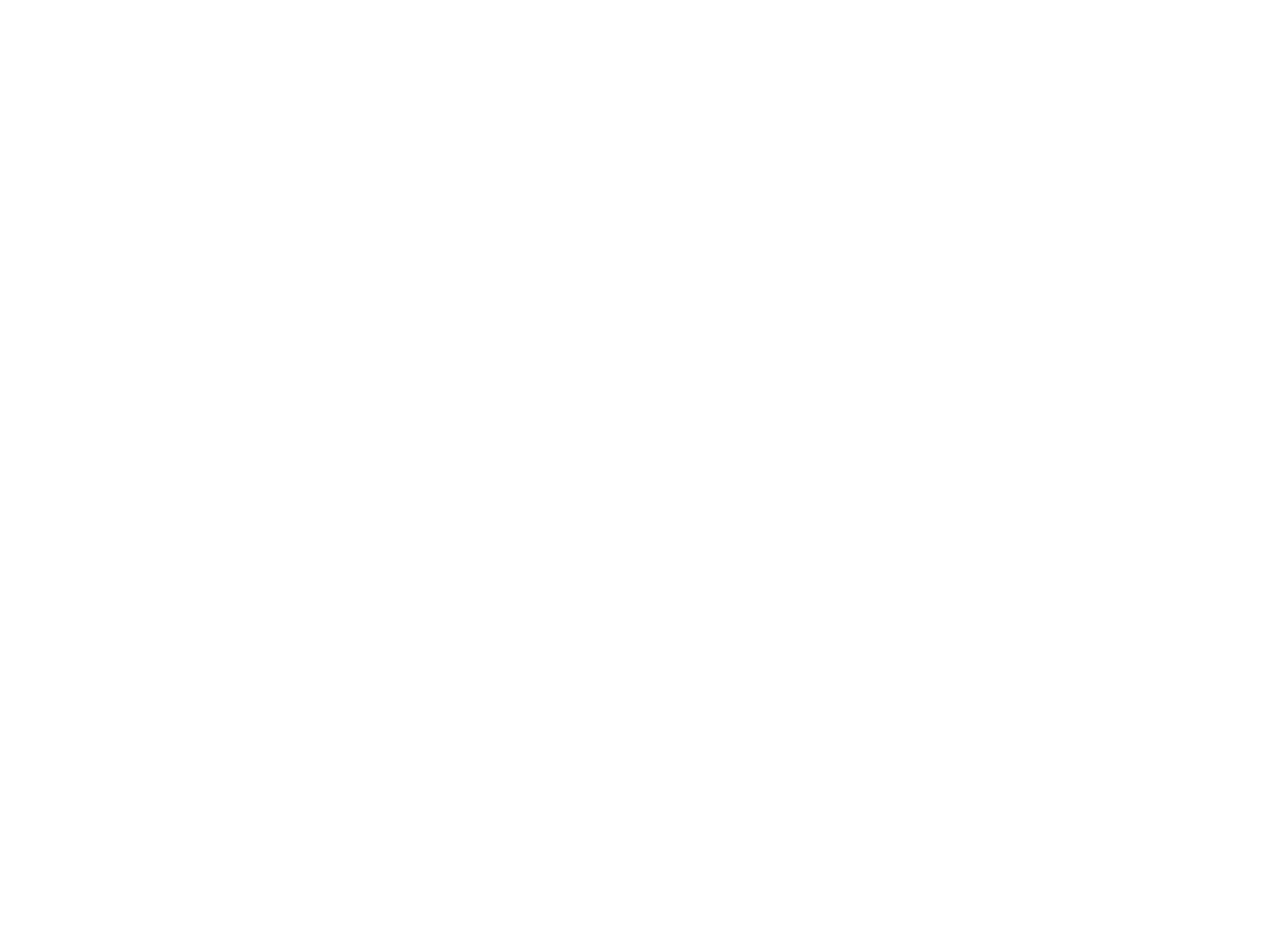
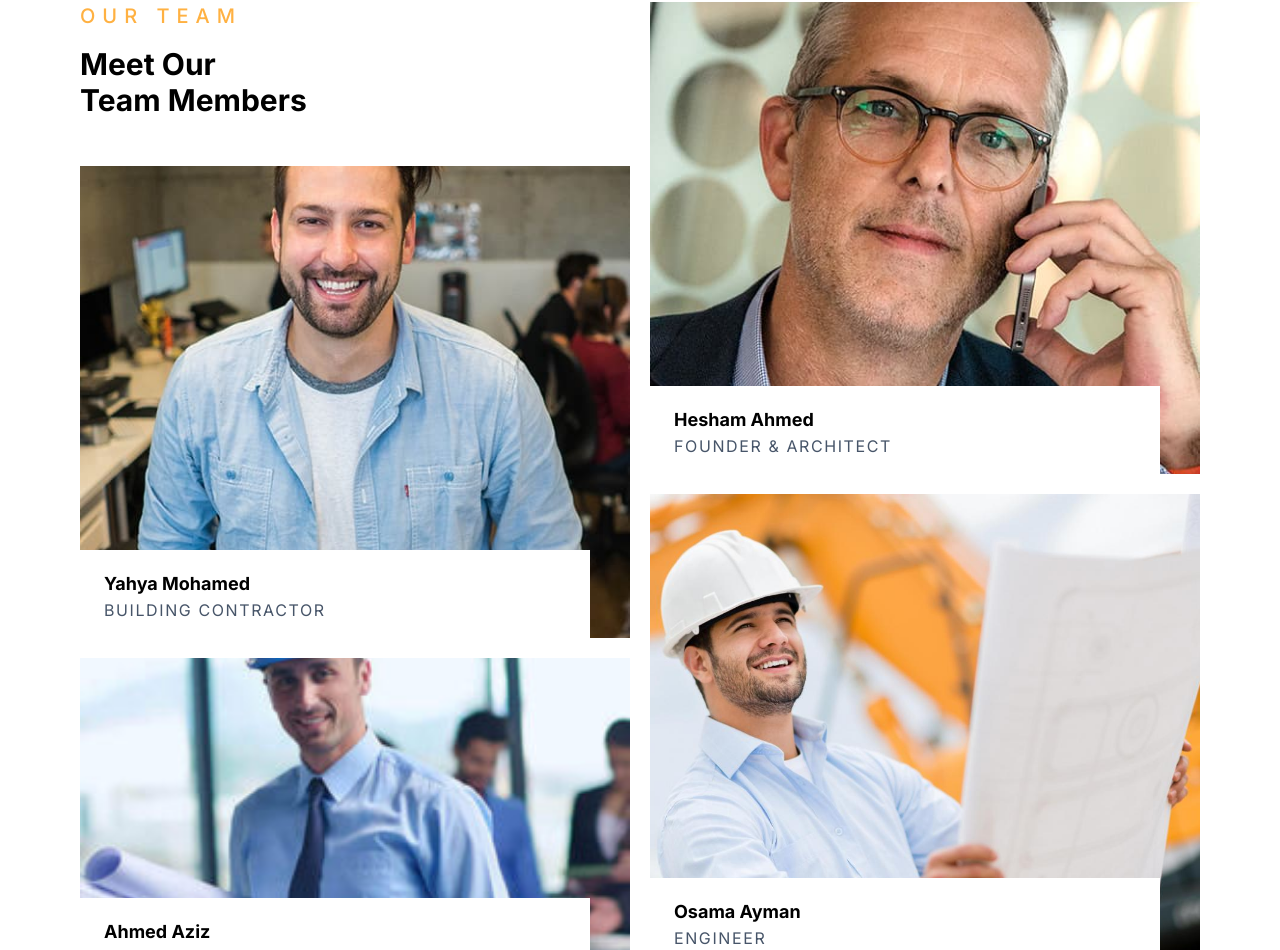
Before and after one commit to abdullah-omar-aly/cityscape-construction, a Next.js app: page / in a window 1280 px wide. Shown: the part 3602-4552 px from the top of the page. Before the commit the page ends 3540 px from the top, so only its background shows below. Built offline with nearby package versions, Linux system fonts and the light colour scheme.

Commit message:
adding our-team section | completed

```diff
--- a/src/app/page.js
+++ b/src/app/page.js
@@ -1,5 +1,6 @@
 import About from '@/sections/About'
 import Hero from '@/sections/Hero'
+import OurTeam from '@/sections/OurTeam'
 import ProjectGallery from '@/sections/Projects'
 import Services from '@/sections/Services'
 import Image from 'next/image'
@@ -19,6 +20,9 @@
       <section id="projects">
         <ProjectGallery />
       </section>
+      <section id="our-team">
+        <OurTeam />
+      </section>
       </div>
   )
 }
--- /dev/null
+++ b/src/components/TeamMemberCard/index.jsx
@@ -0,0 +1,39 @@
+"use client"
+
+import React from 'react'
+import { motion } from "framer-motion";
+import Image from 'next/image';
+
+
+
+
+const TeamMemberCard = ({ name, title, image, cardInd }) => {
+
+    const cardVariants = {
+        hidden: { x: (cardInd % 2 === 0 ? 200 : -200) },
+        visible: { x: 0, transition: { duration: 1.5, ease: "easeOut" } },
+    }
+
+    return <motion.div
+        className='card w-full relative md:row-span-3 h-450  md:h-full '
+        variants={cardVariants}
+        initial="hidden"
+        whileInView='visible'
+        viewport={{ once: true }}
+    >
+        <Image
+            src={`/${image}`}
+            alt="Team member"
+            loading='lazy'
+            fill={true}
+            style={{objectFit: "cover"}}
+        />
+        <div className='absolute left-0 bottom-0 right-10 -mb-1 -ml-1 bg-white px-7 py-5'>
+            <h3 className='text-black font-bold capitalize text-lg'>{name}</h3>
+            <h4 className='text-slate-600 uppercase  tracking-widest'>{title}</h4>
+        </div>
+    </motion.div>
+}
+
+
+export default TeamMemberCard
--- /dev/null
+++ b/src/data/ourTeam.js
@@ -0,0 +1,16 @@
+const TeamData = [
+    {
+       name:"hesham ahmed", title:"founder & architect" ,image:"team-member-1.jpg"
+    },
+    {
+       name:"yahya mohamed", title:"building contractor", image:"team-member-2.jpg"
+    },
+    {
+       name:"osama ayman", title:"engineer", image:"team-member-3.jpg"
+    },
+    {
+       name:"ahmed aziz", title:"engineer", image:"team-member-4.jpg"
+    }
+   ]
+
+   export default TeamData
--- /dev/null
+++ b/src/sections/OurTeam/index.jsx
@@ -0,0 +1,32 @@
+import React from 'react'
+import TeamMemberCard from '@/components/TeamMemberCard';
+import TeamData from '@/data/ourTeam'
+
+
+const OurTeam = () => {
+
+    return (
+        <section className='primary-section pt-16 overflow-hidden'>
+            <section
+                className='container max-w-screen-xl grid md:grid-cols-2 gap-5 md:grid-rows-6'
+
+
+            >
+                <div className='md:row-span-1'>
+                    <h2 className="uppercase text-main-primary font-medium pb-4 text-xl text-center lg:text-start" style={{ letterSpacing: '7px' }}>our team</h2>
+                    <h3 className="text-3xl font-bold pb-7 capitalize text-center lg:text-start"> meet our <br /> team members</h3>
+                </div>
+                {
+                    TeamData.map((teamMember, ind) => {
+                        return (
+                            <TeamMemberCard key={ind} name={teamMember.name} title={teamMember.title} image={teamMember.image} cardInd={ind} />
+                        )
+                    })
+                }
+
+            </section>
+        </section>
+    )
+}
+
+export default OurTeam
```
